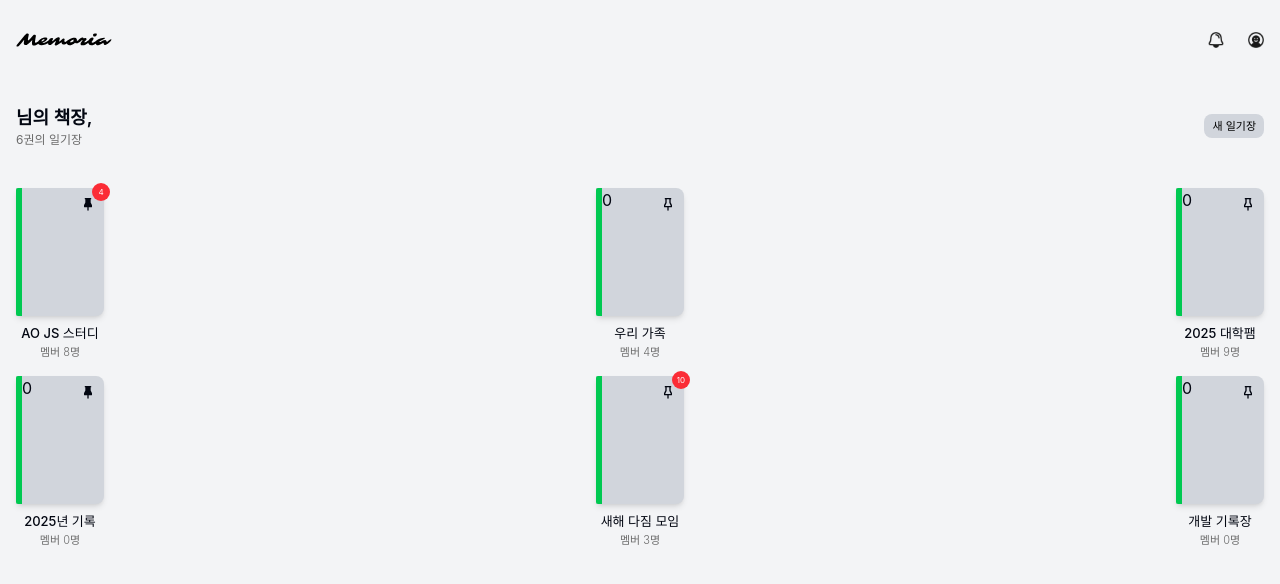
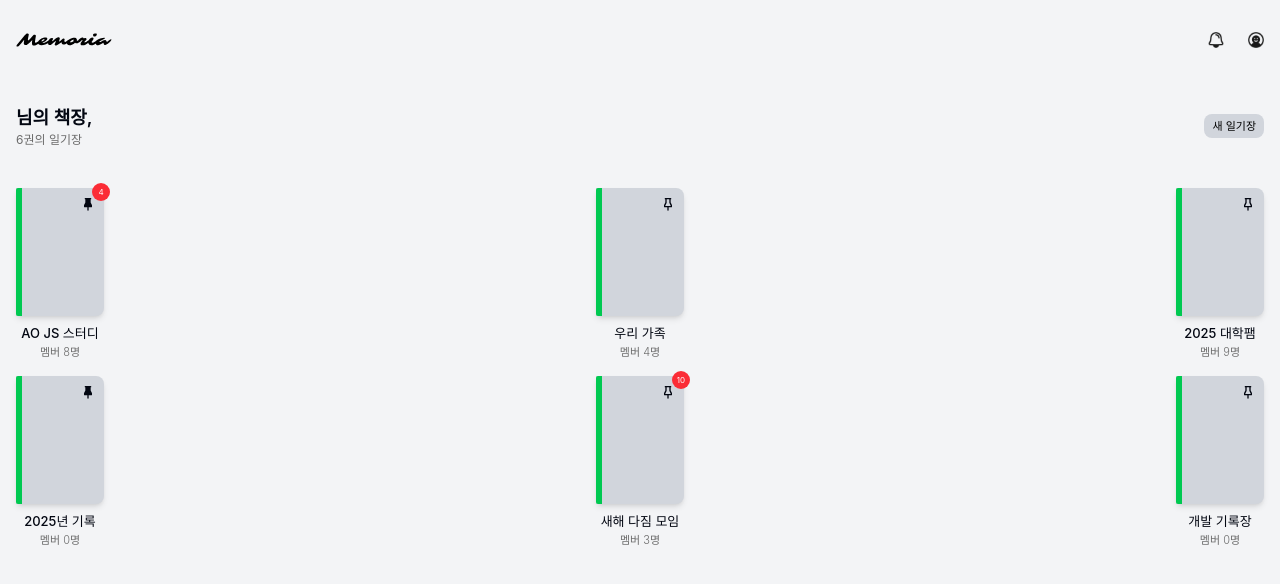
Before and after one commit to Capstone-Memoria/Memoria-Front, a React (Vite) app: page /main in a window 1280 px wide. Shown: the top 584 px of the page. Built offline with nearby package versions, Linux system fonts and the light colour scheme; sample sign-in values are in the browser's storage; a web font is replaced by a local one.

Commit message:
fix: 다이어리 커버에 0이라고 뜨던 오류 수정

```diff
--- a/src/components/diary/DiaryCover.tsx
+++ b/src/components/diary/DiaryCover.tsx
@@ -40,7 +40,7 @@ const DiaryCover: React.FC<DiaryCoverProps> = ({
         </div>
       )}
 
-      {props.notificationCount && props.notificationCount > 0 && (
+      {!!props.notificationCount && props.notificationCount > 0 && (
         <div
           className={
             "absolute top-0 right-0 min-w-4.5 h-4.5 translate-x-[calc(50%-3px)] -translate-y-[calc(50%-4px)] flex items-center justify-center bg-red-500 text-white font-normal text-[8px] p-1 rounded-full"
```
